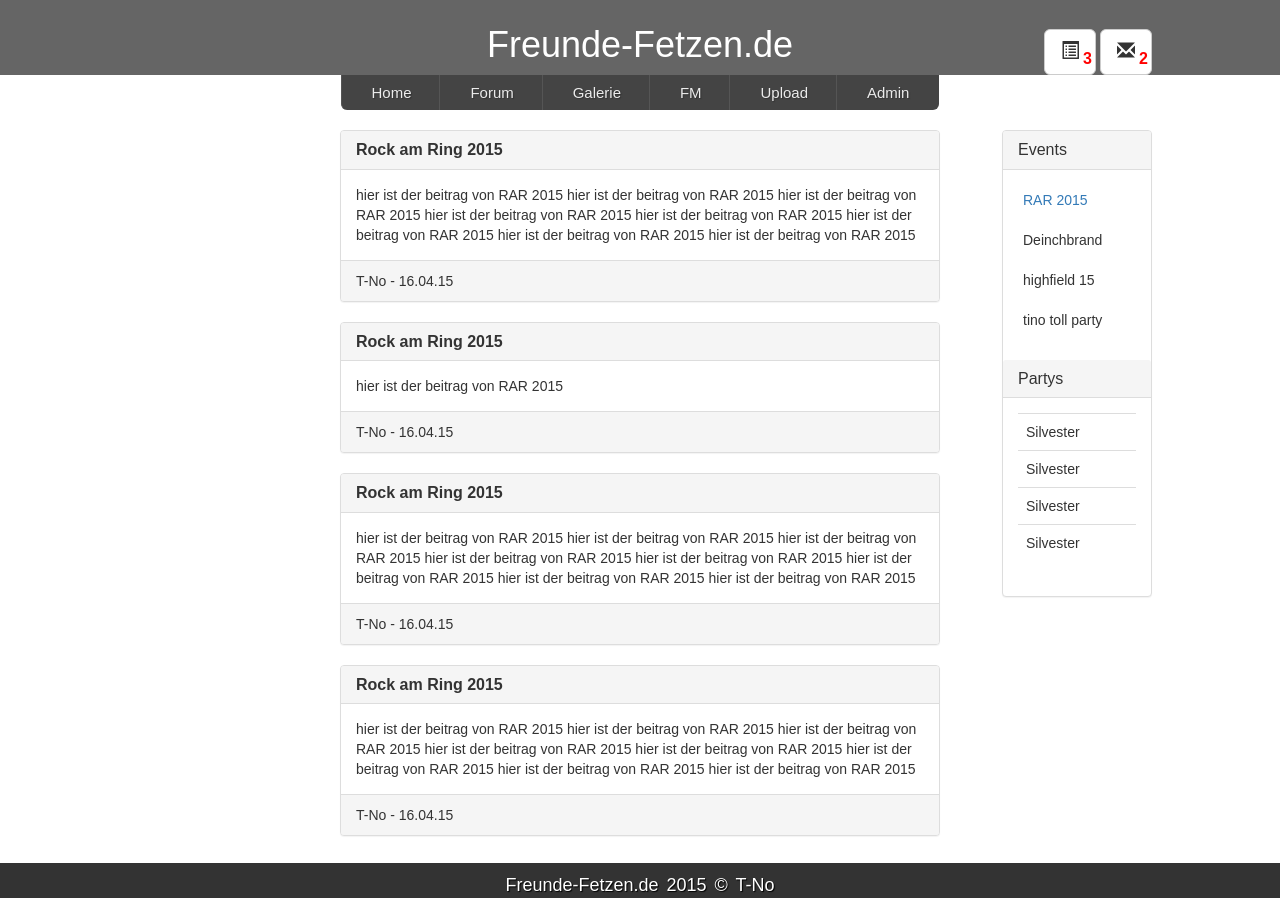
After one commit to rienex/freunde-fetzen, a PHP site: page /forum.php in a window 1280 px wide. The commit adds this page. Run offline with PHP 8.4, Linux system fonts and the light colour scheme; some libraries are stand-ins or nearby versions.

Commit message:
erstes forum layout

```diff
--- /dev/null
+++ b/freunde-fetzen/css/forum.css
@@ -0,0 +1,28 @@
+/*
+    Created on : 12.04.2015, 11:01:38
+    Author     : tino
+*/
+
+#forum_menu{
+    position: absolute;
+    width: 20%;
+    max-width: 150px;
+    height: auto;
+    right: calc((100% - 1024px) / 2);
+}
+
+p.c{
+    width: 100%;
+    padding: 5px;
+}
+p.c:hover{
+    background-color:lightgrey;
+    cursor: pointer;
+}
+
+.post{
+    width: 100%;
+    max-width: 600px;
+    height: auto;
+    margin: 0 auto;
+}
--- a/freunde-fetzen/css/layout.css
+++ b/freunde-fetzen/css/layout.css
@@ -1,17 +1,15 @@
-/*
-To change this license header, choose License Headers in Project Properties.
-To change this template file, choose Tools | Templates
-and open the template in the editor.
-*/
 /*
     Created on : 05.04.2015, 16:53:15
     Author     : tino
 */
 
+
+
 html {
     /*need for footer position*/
     position: relative;
     min-height: 100%;
+    box-sizing: border-box;
 }
 
 body{
@@ -41,6 +39,7 @@ h1{
     diplay:block;
     position: relative;
     margin: 0 auto;
+    margin-top: 3px;
     height: 50px;
     width: 100%;
     max-width: 1024px;
--- /dev/null
+++ b/freunde-fetzen/forum.php
@@ -0,0 +1,98 @@
+<?php include 'layout_top.php'; ?>
+
+<div id="forum_menu" class=" hidden-xs">
+    <div class="panel panel-default">
+        <div class="panel-heading">
+            <h3 class="panel-title">Events</h3>
+        </div>
+                <div class="panel-body">
+                    <a href="#"><p class="c">RAR 2015</p></a>
+                    <p class="c">Deinchbrand</p>
+                    <p class="c">highfield 15</p>
+                  <p class="c">tino toll party</p>
+                </div>
+         <div class="panel-heading">
+            <h3 class="panel-title">Partys</h3>
+        </div>
+                <div class="panel-body">
+                <table class="table table-hover">
+                    <tr><td>Silvester</td></tr>
+                    <tr><td>Silvester</td></tr>
+                    <tr><td>Silvester</td></tr>
+                    <tr><td>Silvester</td></tr>
+                </table>
+                </div>
+    </div>
+</div>
+
+<div class="post">
+    <div class="panel panel-default">
+        <div class="panel-heading">
+            <h3 class="panel-title"><b>Rock am Ring 2015</b></h3>
+        </div>
+        <div class="panel-body">
+           hier ist der beitrag von RAR 2015
+          hier ist der beitrag von RAR 2015
+          hier ist der beitrag von RAR 2015
+          hier ist der beitrag von RAR 2015
+          hier ist der beitrag von RAR 2015
+          hier ist der beitrag von RAR 2015
+          hier ist der beitrag von RAR 2015
+          hier ist der beitrag von RAR 2015
+        </div>
+         <div class="panel-footer">T-No - 16.04.15</div>
+  </div>
+</div>
+
+<div class="post">
+    <div class="panel panel-default">
+        <div class="panel-heading">
+            <h3 class="panel-title"><b>Rock am Ring 2015</b></h3>
+        </div>
+        <div class="panel-body">
+          hier ist der beitrag von RAR 2015
+        </div>
+         <div class="panel-footer">T-No - 16.04.15</div>
+  </div>
+</div>
+
+<div class="post">
+    <div class="panel panel-default">
+        <div class="panel-heading">
+            <h3 class="panel-title"><b>Rock am Ring 2015</b></h3>
+        </div>
+        <div class="panel-body">
+          hier ist der beitrag von RAR 2015
+          hier ist der beitrag von RAR 2015
+          hier ist der beitrag von RAR 2015
+          hier ist der beitrag von RAR 2015
+          hier ist der beitrag von RAR 2015
+          hier ist der beitrag von RAR 2015
+          hier ist der beitrag von RAR 2015
+          hier ist der beitrag von RAR 2015
+        </div>
+         <div class="panel-footer">T-No - 16.04.15</div>
+  </div>
+</div>
+
+<div class="post">
+    <div class="panel panel-default">
+        <div class="panel-heading">
+            <h3 class="panel-title"><b>Rock am Ring 2015</b></h3>
+        </div>
+        <div class="panel-body">
+           hier ist der beitrag von RAR 2015
+          hier ist der beitrag von RAR 2015
+          hier ist der beitrag von RAR 2015
+          hier ist der beitrag von RAR 2015
+          hier ist der beitrag von RAR 2015
+          hier ist der beitrag von RAR 2015
+          hier ist der beitrag von RAR 2015
+          hier ist der beitrag von RAR 2015
+        </div>
+         <div class="panel-footer">T-No - 16.04.15</div>
+  </div>
+</div>
+
+
+<?php include 'layout_bottom.php'; ?>
--- /dev/null
+++ b/freunde-fetzen/layout_bottom.php
@@ -0,0 +1,4 @@
+</article>
+<footer>Freunde-Fetzen.de <?php echo date("Y");?> &copy; T-No</footer>
+    </body>
+</html>
--- /dev/null
+++ b/freunde-fetzen/layout_top.php
@@ -0,0 +1,67 @@
+<!DOCTYPE html>
+
+<html>
+    <head>
+        <meta charset="UTF-8">
+        <title>freunde-fetzen.de</title>
+        <link href="css/bootstrap.min.css" rel="stylesheet" type="text/css"/>
+        <link rel="stylesheet" href="css/layout.css" type="text/css"/>
+        <link rel="stylesheet" href="css/responsivemobilemenu.css" type="text/css"/>
+        <link href="css/forum.css" rel="stylesheet" type="text/css"/>
+        <script type="text/javascript" src="http://code.jquery.com/jquery.min.js"></script>
+        <script type="text/javascript" src="js/responsivemobilemenu.js"></script>
+        <meta name="viewport" content="width=device-width, initial-scale=1, maximum-scale=1, user-scalable=no"/>
+        <script src="js/bootstrap.min.js" type="text/javascript"></script>
+        <script src="https://ajax.googleapis.com/ajax/libs/jquery/1.11.2/jquery.min.js"></script>
+
+
+    </head>
+    <body>
+
+        <header class="hidden-xs"><h1>Freunde-Fetzen.de</h1></header>
+        <nav class="rmm" data-menu-title = "Freunde-Fetzen.de">
+        <ul>
+            <li><a href='index.php'>Home</a></li>
+            <li><a href='forum.php'>Forum</a></li>
+            <li><a href='#gallery'>Galerie</a></li>
+            <li><a href='#blog'>FM</a></li>
+            <li><a href='#links'>Upload</a></li>
+            <li><a href='#sitemap'>Admin</a></li>
+       </ul>
+        </nav>
+        <!-- ungelesen - Sichtbar bei tablet und PC--->
+        <div class="user_panel user_panel_full hidden-xs">
+            <button class="btn btn-default btn-lg">
+                <span class="glyphicon glyphicon-list-alt" aria-hidden="true"></span>
+            </button>
+            <button class="btn btn-default btn-lg">
+            <span class="glyphicon glyphicon-envelope" aria-hidden="true"></span>
+            </button>
+        </div>
+
+        <div class="unread_count unread_message_full hidden-xs">2</div>
+        <div class="unread_count unread_forum_full hidden-xs">3</div>
+
+
+        <!-- ungelesen - Sichtbar bei Smartphone--->
+        <div class="user_panel  visible-xs-block">
+            <button class="btn btn-default btn-lg">
+                <span class="glyphicon glyphicon-list-alt message_count" aria-hidden="true"></span>
+            </button>
+            <div class="unread_count unread_message_small visible-sm-block visible-xs-block">2</div> <!-- message -->
+
+            <button class="btn btn-default btn-lg">
+                <span class="glyphicon glyphicon-envelope message_count" aria-hidden="true"></span>
+            </button>
+            <div class="unread_count unread_message_small visible-xs-block">2</div>
+            <div class="unread_count unread_forum_small visible-xs-block">3</div>
+
+            <!--
+            <form id="login_form" class="form-inline login_form">
+                <input class="form-control login" autofocus required type="text" name="user" placeholder="Name">
+                <input class="form-control login" required type="password" name="password" placeholder="Passwort">
+                <button type="submit" class="btn btn-default">Login</button>
+            </form>
+            -->
+        </div><!DOCTYPE html>
+        <article>
```
Also changed, not shown: freunde-fetzen/index.php (+4 -78 lines), 1 other file.
